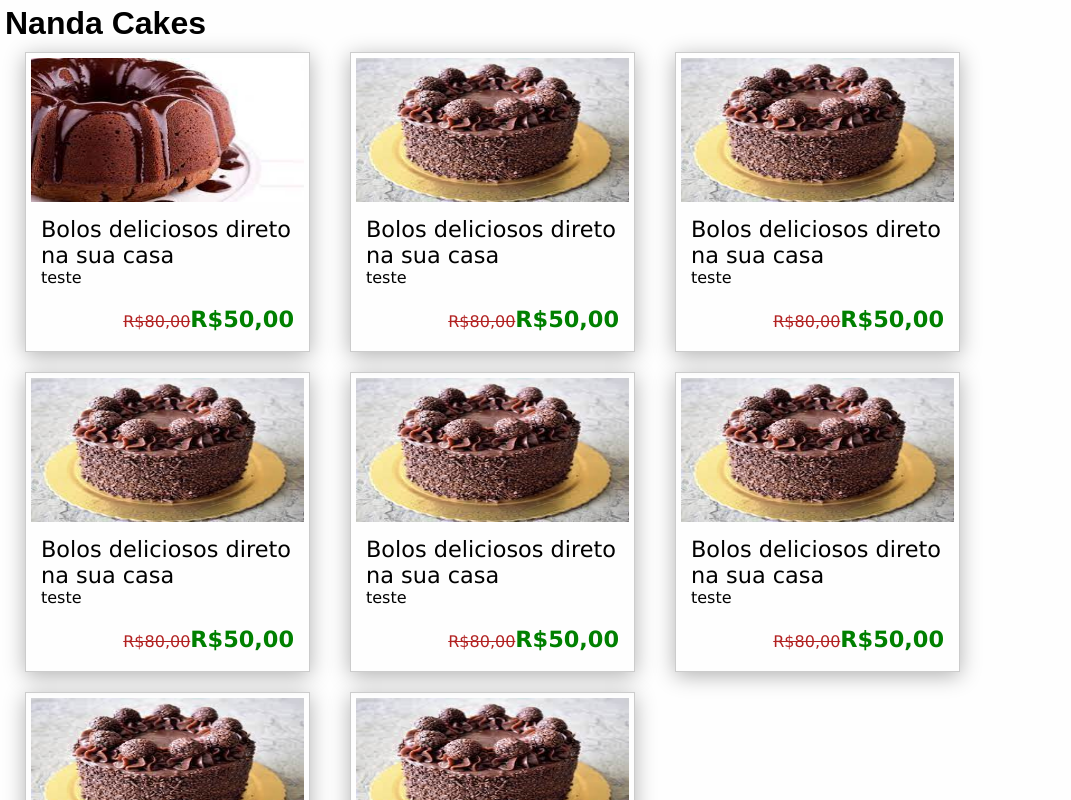
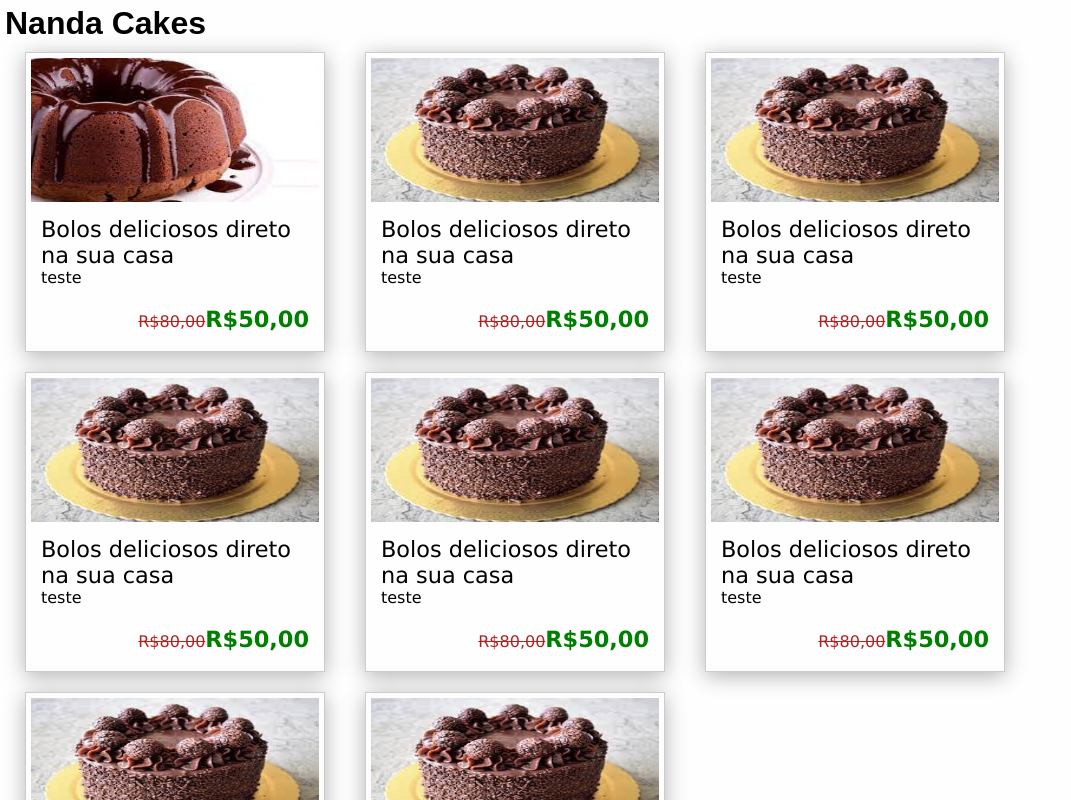
Before and after one commit to Cleriston1202/nanda-cake, a Next.js app: page / in a window 1280 px wide. Shown: the top 800 px of the page, without its empty margins (0-1071 px from the left). Built offline with nearby package versions, Linux system fonts and the light colour scheme.

Commit message:
Update nos pixels dos cards

```diff
--- a/styles/Home.module.css
+++ b/styles/Home.module.css
@@ -10,7 +10,7 @@
   border: solid 1px #CCC;
   box-shadow: 0 4px 20px 0 rgba(0, 0, 0, 0.3);
   height: 300px;
-  width: 285px;
+  width: 300px;
   margin: 10px 20px;
   padding: 5px;
   cursor: pointer;
```
